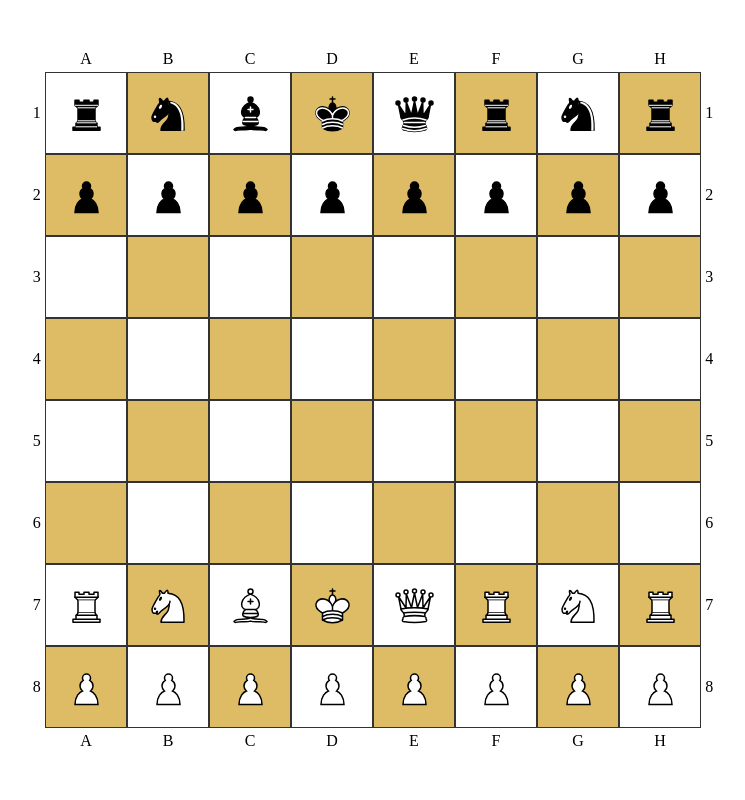
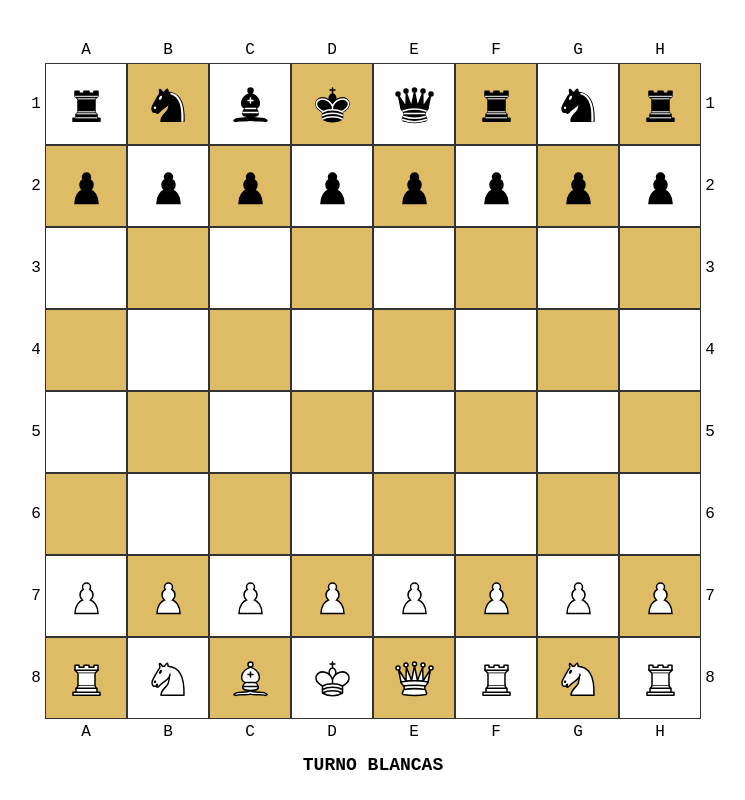
Before and after one commit to rafasanabria1/chess-game, a Vue app: page / in a window 1280 px wide. Shown: the whole page, without its empty margins (267-1012 px from the left). Built offline with nearby package versions, Linux system fonts and the light colour scheme.

Commit message:
Refactorización y optimización del código con vista a empezar con el movimiento de las piezas. Agregada variable de turno.

```diff
--- a/src/components/ChessBoard.vue
+++ b/src/components/ChessBoard.vue
@@ -1,14 +1,56 @@
 <template>
-    <div class="chess-board">
-        <letter-row columnPosition="start"></letter-row>
-        <chess-row v-for="i in 8" :rowPosition=i></chess-row>
-        <letter-row columnPosition="end"></letter-row>
+    <div class="chess-board" ref="chessBoard">
+        <div class="chess-letter-row">
+            <div v-for="letter in LETTERS" class="chess-letter-field start">{{ letter }}</div>
+        </div>
+        <template v-for="y in 8">
+            <div class="chess-row">
+                <div class="chess-number-field start">{{ y }}</div>
+                <template v-for="x in 8">
+                    <div :class="`chess-field ${(x+y) % 2 == 0 ? 'light' : 'dark'}`" ref="chessFields" :id="`${x}|${y}`" @click="handleClick"></div>
+                </template>
+                <div class="chess-number-field end">{{ y }}</div>
+            </div>
+        </template>
+        <div class="chess-letter-row">
+            <div v-for="letter in LETTERS" class="chess-letter-field end">{{ letter }}</div>
+        </div>
+  </div>
+  <div class="info-turn">
+    TURNO {{ turn == TURNS.WHITES ? 'BLANCAS' : 'NEGRAS' }}
   </div>
 </template>
 
 <script setup>
 
-    import LetterRow from './LetterRow.vue';
-    import ChessRow from './ChessRow.vue';
+    import { ref, onMounted } from 'vue';
+    import { storeToRefs } from 'pinia';
+    import { useGameStore } from '../stores/game';
+    import { getPieceImageUrl } from '../utils.js';
+    import { TURNS, LETTERS } from '../vars';
+
+    const gameStore        = useGameStore ();
+    const { turn, pieces } = storeToRefs (gameStore);
+    const chessBoard = ref (null);
+
+    onMounted ( () => {
+
+        pieces.value.forEach (p => {
+
+            if (p.out) return;
+
+            const imgUrl = getPieceImageUrl (p);
+            chessBoard.value.querySelector (`[id="${p.coordinates.x}|${p.coordinates.y}"]`).innerHTML = `<img class="piece-img ${p.name} ${p.type}" src="${imgUrl}" />`;
+        });
+
+
+    });
+
+
+    const handleClick = () => {
+
+        console.log ('click');
+        gameStore.changeTurn ();
+    }
 
 </script>
--- a/src/components/ChessRow.vue
+++ /dev/null
@@ -1,36 +0,0 @@
-<template>
-
-    <div :class="`chess-row ${rowPosition % 2 == 0 ? 'even' : 'odd'}`">
-      <div class="chess-number-field start">{{ rowPosition }}</div>
-      <template v-if="rowPosition == 1" v-for="(p, index) in getBlacksNotPawns">
-        <piece :class="`${index}`" :piece="p" type="black" :name="p.name" :coordinates="p.coordinates" />
-      </template>
-      <template v-else-if="rowPosition == 2" v-for="(p, index) in getBlacksPawns">
-        <piece :class="`${index}`" :piece="p" type="black" :name="p.name" :coordinates="p.coordinates" />
-        </template>
-      <template v-else-if="rowPosition == 7" v-for="(p, index) in getWhitesNotPawns">
-        <piece :class="`${index}`" :piece="p" type="white" :name="p.name" :coordinates="p.coordinates" />
-      </template>
-      <template v-else-if="rowPosition == 8" v-for="(p, index) in getWhitesPawns">
-        <piece :class="`${index}`" :piece="p" type="white" :name="p.name" :coordinates="p.coordinates" />
-      </template>
-      <template v-else>
-        <piece v-for="i in 8" :key="i" :piece="{}" type="false" name="" :coordinates="{x: i, y: rowPosition}" />
-      </template>
-      <div class="chess-number-field end">{{ rowPosition }}</div>
-    </div>
-
-
-</template>
-
-<script setup>
-
-    import Piece from './Piece.vue';
-    import { usePiecesStore } from '../stores/pieces';
-    import { storeToRefs } from 'pinia';
-
-    const {rowPosition} = defineProps (['rowPosition']);
-    const piecesStore   = usePiecesStore ();
-    const { pieces, getBlacksNotPawns, getBlacksPawns, getWhitesNotPawns, getWhitesPawns } = storeToRefs (piecesStore)
-
-</script>
--- a/src/components/LetterRow.vue
+++ /dev/null
@@ -1,18 +0,0 @@
-<template>
-    <div class="chess-letter-row">
-      <div :class="`chess-letter-field ${columnPosition}`">A</div>
-      <div :class="`chess-letter-field ${columnPosition}`">B</div>
-      <div :class="`chess-letter-field ${columnPosition}`">C</div>
-      <div :class="`chess-letter-field ${columnPosition}`">D</div>
-      <div :class="`chess-letter-field ${columnPosition}`">E</div>
-      <div :class="`chess-letter-field ${columnPosition}`">F</div>
-      <div :class="`chess-letter-field ${columnPosition}`">G</div>
-      <div :class="`chess-letter-field ${columnPosition}`">H</div>
-    </div>
-</template>
-
-<script setup>
-
-    const {columnPosition} = defineProps (['columnPosition']);
-
-</script>
--- a/src/components/Piece.vue
+++ /dev/null
@@ -1,20 +0,0 @@
-<template>
-    <div class="chess-field" @click="handleClick">
-        <img v-if="piece.type && piece.name != ''" class="" :src=imgUrl />
-    </div>
-</template>
-
-
-<script setup>
-
-    import { getPieceImageUrl } from '../utils.js';
-
-    const { piece } = defineProps (['piece']);
-    const imgUrl  = getPieceImageUrl (piece);
-
-    const handleClick = () => {
-
-        console.log (piece.coordinates);
-    }
-
-</script>
--- a/src/stores/pieces.js
+++ b/src/stores/game.js
@@ -1,9 +1,12 @@
 import { defineStore } from "pinia";
 import { getPieceImageUrl } from "../utils";
+import { TURNS } from "../vars";
 
-export const usePiecesStore = defineStore ('pieces', {
+export const useGameStore = defineStore ('pieces', {
 
     state: () => {
+
+        var turn = TURNS.WHITES;
 
         const pieces = [
             {
@@ -138,7 +141,7 @@ export const usePiecesStore = defineStore ('pieces', {
                 id: 'whiterook1',
                 type: 'white',
                 name: 'rook',
-                coordinates: {x: 1, y:7},
+                coordinates: {x: 1, y:8},
                 out: false,
                 imageURL: getPieceImageUrl ('white', 'rook')
             },
@@ -146,7 +149,7 @@ export const usePiecesStore = defineStore ('pieces', {
                 id: 'whiteknight1',
                 type: 'white',
                 name: 'knight',
-                coordinates: {x: 2, y:7},
+                coordinates: {x: 2, y:8},
                 out: false,
                 imageURL: getPieceImageUrl ('white', 'knight')
             },
@@ -154,7 +157,7 @@ export const usePiecesStore = defineStore ('pieces', {
                 id: 'whitebishop1',
                 type: 'white',
                 name: 'bishop',
-                coordinates: {x: 3, y:7},
+                coordinates: {x: 3, y:8},
                 out: false,
                 imageURL: getPieceImageUrl ('white', 'bishop')
             },
@@ -162,7 +165,7 @@ export const usePiecesStore = defineStore ('pieces', {
                 id: 'whiteking',
                 type: 'white',
                 name: 'king',
-                coordinates: {x: 4, y:7},
+                coordinates: {x: 4, y:8},
                 out: false,
                 imageURL: getPieceImageUrl ('white', 'king')
             },
@@ -170,7 +173,7 @@ export const usePiecesStore = defineStore ('pieces', {
                 id: 'whitequeen',
                 type: 'white',
                 name: 'queen',
-                coordinates: {x: 5, y:7},
+                coordinates: {x: 5, y:8},
                 out: false,
                 imageURL: getPieceImageUrl ('white', 'queen')
             },
@@ -178,7 +181,7 @@ export const usePiecesStore = defineStore ('pieces', {
                 id: 'whitebishop2',
                 type: 'white',
                 name: 'rook',
-                coordinates: {x: 6, y:7},
+                coordinates: {x: 6, y:8},
                 out: false,
                 imageURL: getPieceImageUrl ('white', 'rook')
             },
@@ -186,7 +189,7 @@ export const usePiecesStore = defineStore ('pieces', {
                 id: 'whiteknight2',
                 type: 'white',
                 name: 'knight',
-                coordinates: {x: 7, y:7},
+                coordinates: {x: 7, y:8},
                 out: false,
                 imageURL: getPieceImageUrl ('white', 'knight')
             },
@@ -194,7 +197,7 @@ export const usePiecesStore = defineStore ('pieces', {
                 id: 'whiterook2',
                 type: 'white',
                 name: 'rook',
-                coordinates: {x: 8, y:7},
+                coordinates: {x: 8, y:8},
                 out: false,
                 imageURL: getPieceImageUrl ('white', 'rook')
             },
@@ -202,7 +205,7 @@ export const usePiecesStore = defineStore ('pieces', {
                 id: 'whitepawn1',
                 type: 'white',
                 name: 'pawn',
-                coordinates: {x: 1, y:8},
+                coordinates: {x: 1, y:7},
                 out: false,
                 imageURL: getPieceImageUrl ('white', 'pawn')
             },
@@ -210,7 +213,7 @@ export const usePiecesStore = defineStore ('pieces', {
                 id: 'whitepawn2',
                 type: 'white',
                 name: 'pawn',
-                coordinates: {x: 2, y:8},
+                coordinates: {x: 2, y:7},
                 out: false,
                 imageURL: getPieceImageUrl ('white', 'pawn')
             },
@@ -218,7 +221,7 @@ export const usePiecesStore = defineStore ('pieces', {
                 id: 'whitepawn3',
                 type: 'white',
                 name: 'pawn',
-                coordinates: {x: 3, y:8},
+                coordinates: {x: 3, y:7},
                 out: false,
                 imageURL: getPieceImageUrl ('white', 'pawn')
             },
@@ -226,7 +229,7 @@ export const usePiecesStore = defineStore ('pieces', {
                 id: 'whitepawn4',
                 type: 'white',
                 name: 'pawn',
-                coordinates: {x: 4, y:8},
+                coordinates: {x: 4, y:7},
                 out: false,
                 imageURL: getPieceImageUrl ('white', 'pawn')
             },
@@ -234,7 +237,7 @@ export const usePiecesStore = defineStore ('pieces', {
                 id: 'whitepawn5',
                 type: 'white',
                 name: 'pawn',
-                coordinates: {x: 5, y:8},
+                coordinates: {x: 5, y:7},
                 out: false,
                 imageURL: getPieceImageUrl ('white', 'pawn')
             },
@@ -242,7 +245,7 @@ export const usePiecesStore = defineStore ('pieces', {
                 id: 'whitepawn6',
                 type: 'white',
                 name: 'pawn',
-                coordinates: {x: 6, y:8},
+                coordinates: {x: 6, y:7},
                 out: false,
                 imageURL: getPieceImageUrl ('white', 'pawn')
             },
@@ -250,7 +253,7 @@ export const usePiecesStore = defineStore ('pieces', {
                 id: 'whitepawn7',
                 type: 'white',
                 name: 'pawn',
-                coordinates: {x: 7, y:8},
+                coordinates: {x: 7, y:7},
                 out: false,
                 imageURL: getPieceImageUrl ('white', 'pawn')
             },
@@ -258,13 +261,13 @@ export const usePiecesStore = defineStore ('pieces', {
                 id: 'whitepawn8',
                 type: 'white',
                 name: 'pawn',
-                coordinates: {x: 8, y:8},
+                coordinates: {x: 8, y:7},
                 out: false,
                 imageURL: getPieceImageUrl ('white', 'pawn')
             }
         ];
 
-        return { pieces }
+        return { pieces, turn }
     },
 
     getters: {
@@ -290,6 +293,9 @@ export const usePiecesStore = defineStore ('pieces', {
 
     actions: {
 
+        changeTurn () {
 
+            this.turn = (this.turn == TURNS.WHITES ? TURNS.BLACKS : TURNS.WHITES);
+        }
     }
 });
--- a/src/style.css
+++ b/src/style.css
@@ -5,6 +5,7 @@ body {
   width: 100vw;
   align-items: center;
   justify-content: center;
+  font-family: 'Courier New', Courier, monospace;
 }
 
 .chess-board {
@@ -29,20 +30,20 @@ body {
   align-items: center;
 }
 
+.chess-field.dark {
+  background-color: rgb(222, 188, 102);
+}
+
+.chess-field.light {
+  background-color: rgb(255, 255, 255);
+}
+
 .chess-letter-field {
   border: solid 1px white;
   width: 5em;
   height: 2em;
   display: flex;
   justify-content: center;
-}
-
-.chess-number-field {
-  border: solid 1px white;
-  width: 2em;
-  height: 5em;
-  display: flex;
-  align-items: center;
 }
 
 .chess-letter-field.start {
@@ -55,6 +56,14 @@ body {
   padding-top: 0.2em;
 }
 
+.chess-number-field {
+  border: solid 1px white;
+  width: 2em;
+  height: 5em;
+  display: flex;
+  align-items: center;
+}
+
 .chess-number-field.start {
   justify-content: flex-end;
   padding-right: 0.2em;
@@ -65,12 +74,10 @@ body {
   padding-left: 0.2em;
 }
 
-.chess-row.odd .chess-field:nth-child(odd),
-.chess-row.even .chess-field:nth-child(even) {
-  background-color: rgb(222, 188, 102);
+.info-turn {
+
+  text-align: center;
+  font-weight: bold;
+  font-size: 18px;
+  line-height: 18px;
 }
-
-.chess-row.odd .chess-field:nth-child(even)
-.chess-row.even .chess-field:nth-child(odd) {
-  background-color: rgb(255, 255, 255);
-}
--- /dev/null
+++ b/src/vars.js
@@ -0,0 +1,8 @@
+const TURNS = {
+    WHITES: 'whites',
+    BLACKS: 'blacks'
+};
+
+const LETTERS = ["A", "B", "C", "D", "E", "F", "G", "H"];
+
+export { TURNS, LETTERS }
```
